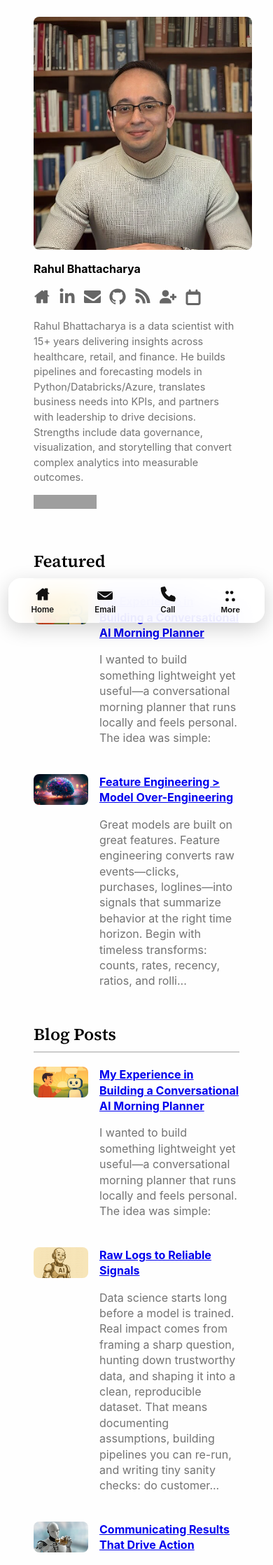
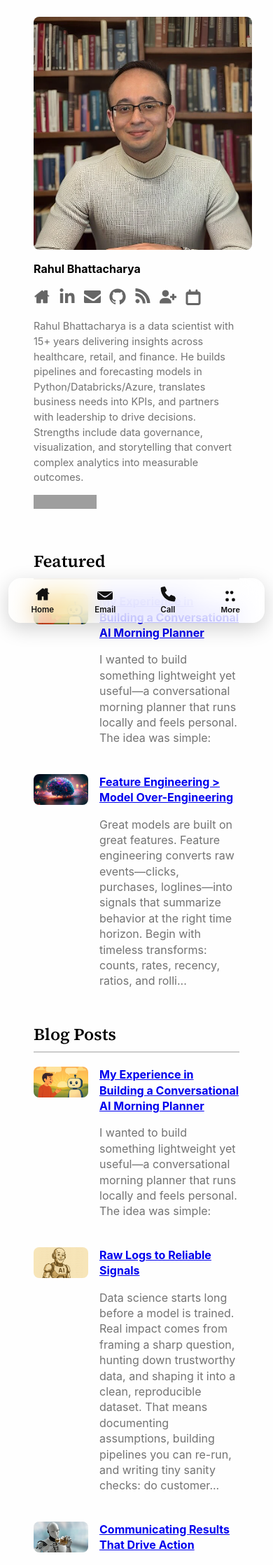
Before and after one commit to RahulBhattacharya1/RahulBhattacharya1.github.io, a Jekyll site: the page built from index.html, in a window 390 px wide. Shown: the top 2236 px of the page at 70% size. Built offline with Jekyll 4.4.1, drawn with Linux system fonts in a browser that asks for light colours; the list of posts is cut into pages by our own code; grey boxes are pictures that could not be loaded.

Commit message:
Update main.scss

```diff
--- a/assets/css/main.scss
+++ b/assets/css/main.scss
@@ -426,7 +426,7 @@ pre {
   .mobile-glassbar::before{
     content:""; position: absolute; left: 12px; right: 12px; bottom: calc(10px + env(safe-area-inset-bottom));
     height: 64px; border-radius: 18px;
-    background: rgba(255,255,255,.85);
+    background: rgba(255,255,255,.6);  /* set transparency */
     backdrop-filter: saturate(180%) blur(18px);
     -webkit-backdrop-filter: saturate(180%) blur(18px);
     box-shadow: 0 8px 28px rgba(0,0,0,.18);
```
